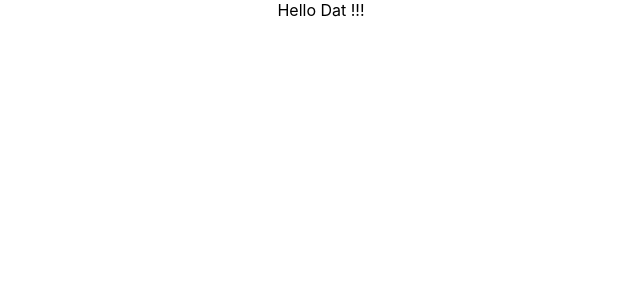
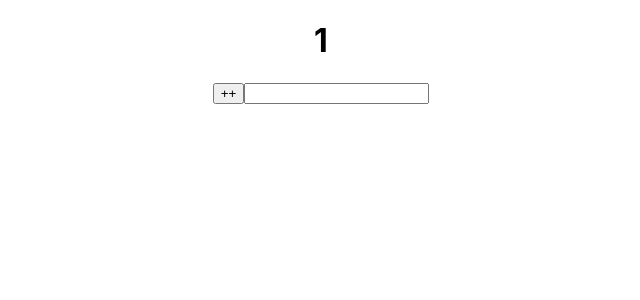
Before and after one commit to MrNoooo007/Learn-React, a React (Create React App) app in the folder tiktok/: page / in a window 1280 px wide. Shown: the top 300 px of the page, without its empty margins (319-959 px from the left). Built offline with nearby package versions, Linux system fonts and the light colour scheme.

Commit message:
add code for useState

```diff
--- a/tiktok/src/App.js
+++ b/tiktok/src/App.js
@@ -1,9 +1,29 @@
 import './App.css';
+import { useState } from 'react'
 
 function App() {
+  const [counter, setCounter] = useState(1);
+  const [msg, setMessage] = useState('');
+
+  const handleClick = () => {
+    setCounter(counter + 1);
+    console.log(counter);
+  }
+
   return (
     <div className="App">
-      Hello Dat !!!
+    <h1>
+      { counter }
+    </h1>
+    <button onClick={handleClick}>++</button>
+
+    <input
+      type='text'
+      value={msg}
+      onChange={(e) => setMessage(e.target.value)}
+    />
+
+    <h1> { msg } </h1>
     </div>
   );
 }
```
Also changed, not shown: 1 other file (tests, documents, lock files or other folders).
